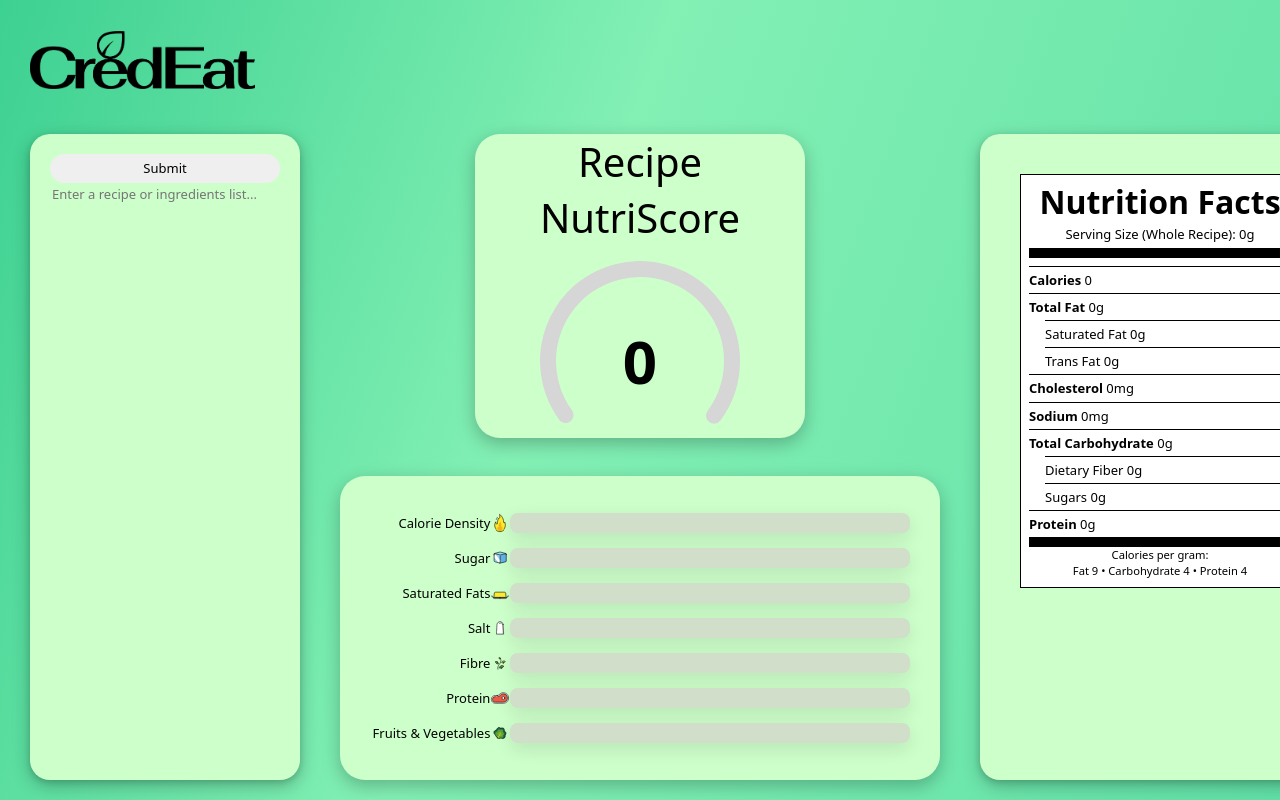
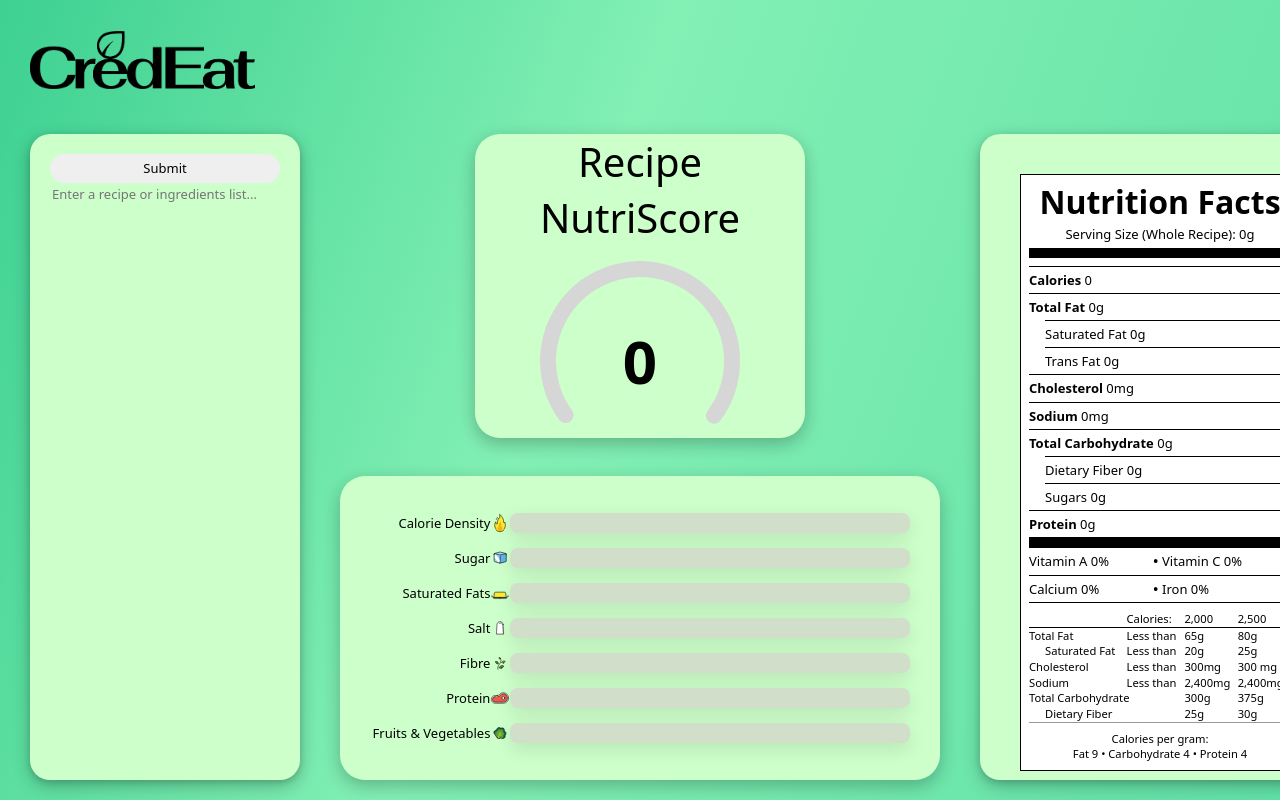
Before and after one commit to pnotato/ReRecipe, a React (Vite) app in the folder frontend/rerecipe/: page / in a window 1280 px wide. Shown: the top 800 px of the page. Built offline with nearby package versions, Linux system fonts and the light colour scheme.

Commit message:
fixed nutri facts

```diff
--- a/frontend/rerecipe/src/components/NutritionFacts.jsx
+++ b/frontend/rerecipe/src/components/NutritionFacts.jsx
@@ -107,7 +107,66 @@ function NutritionFacts({ totalNutrients }) {
                     </tr>
                 </tbody>
                 </table>
-
+                <table className="performance-facts__table--grid">
+                <tbody>
+                    <tr>
+                    <td colSpan={2}>Vitamin A {vitamin_a/8}%</td>
+                    <td>Vitamin C {vitamin_c/0.8}%</td>
+                    </tr>
+                    <tr className="thin-end">
+                    <td colSpan={2}>Calcium {calcium/1100 * 100}%</td>
+                    <td>Iron {iron/12 * 100}%</td>
+                    </tr>
+                </tbody>
+                </table>
+                <table className="performance-facts__table--small small-info">
+                <thead>
+                    <tr>
+                    <td colSpan={2} />
+                    <th>Calories:</th>
+                    <th>2,000</th>
+                    <th>2,500</th>
+                    </tr>
+                </thead>
+                <tbody>
+                    <tr>
+                    <th colSpan={2}>Total Fat</th>
+                    <td>Less than</td>
+                    <td>65g</td>
+                    <td>80g</td>
+                    </tr>
+                    <tr>
+                    <td className="blank-cell" />
+                    <th>Saturated Fat</th>
+                    <td>Less than</td>
+                    <td>20g</td>
+                    <td>25g</td>
+                    </tr>
+                    <tr>
+                    <th colSpan={2}>Cholesterol</th>
+                    <td>Less than</td>
+                    <td>300mg</td>
+                    <td>300 mg</td>
+                    </tr>
+                    <tr>
+                    <th colSpan={2}>Sodium</th>
+                    <td>Less than</td>
+                    <td>2,400mg</td>
+                    <td>2,400mg</td>
+                    </tr>
+                    <tr>
+                    <th colSpan={3}>Total Carbohydrate</th>
+                    <td>300g</td>
+                    <td>375g</td>
+                    </tr>
+                    <tr>
+                    <td className="blank-cell" />
+                    <th colSpan={2}>Dietary Fiber</th>
+                    <td>25g</td>
+                    <td>30g</td>
+                    </tr>
+                </tbody>
+                </table>
                 <p className="small-info">Calories per gram:</p>
                 <p className="small-info text-center">Fat 9 • Carbohydrate 4 • Protein 4</p>
             </section>
```
